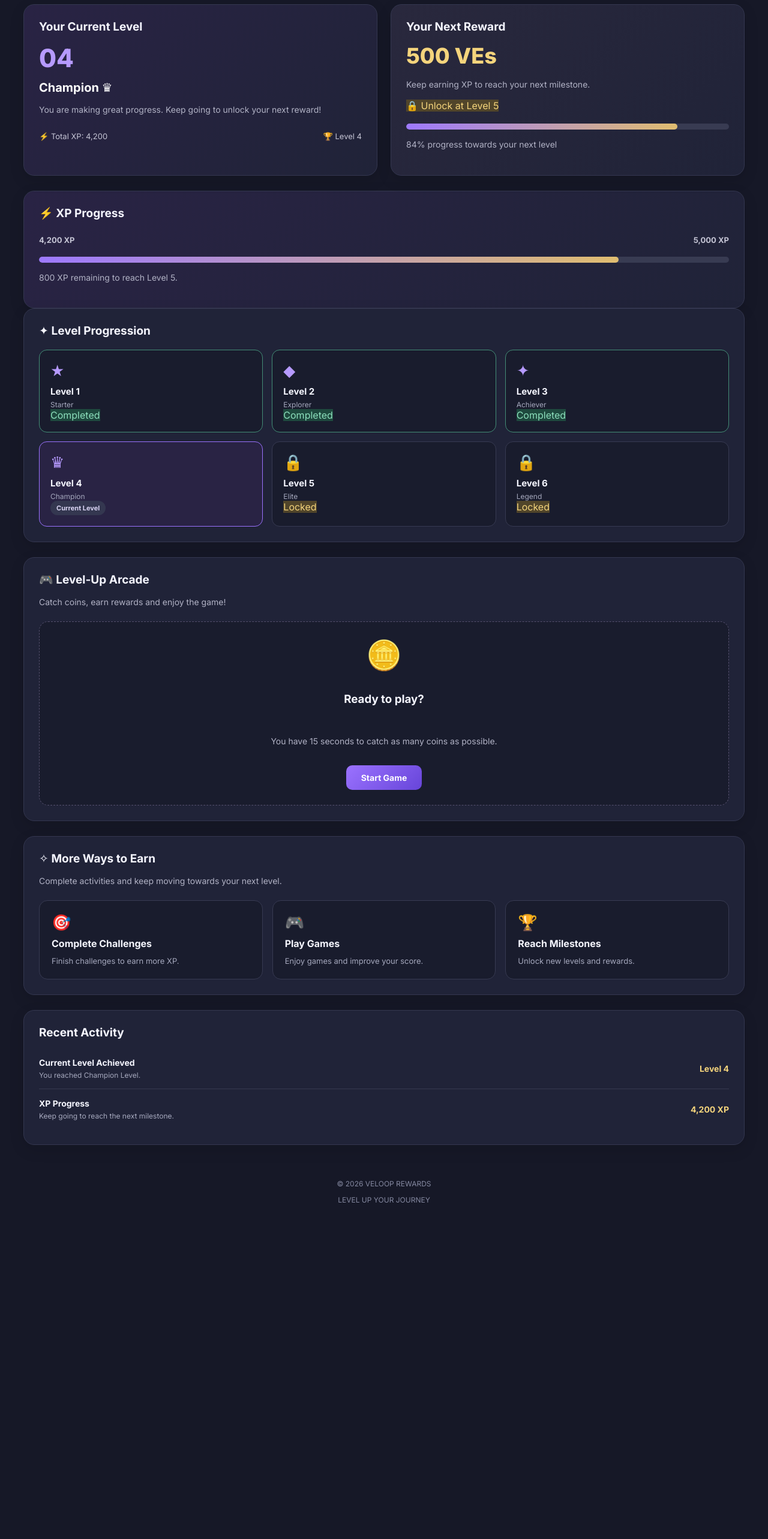
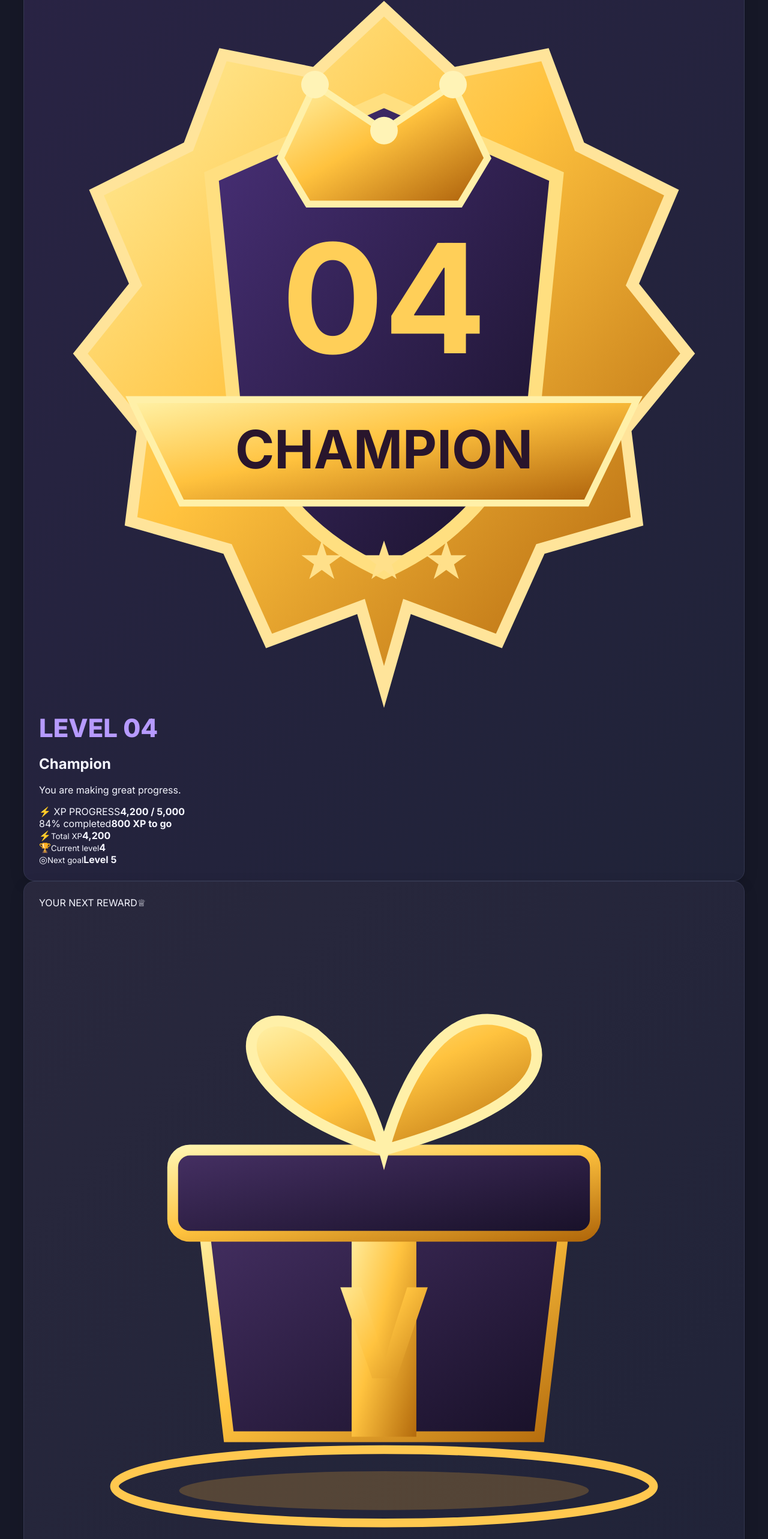
Before and after one commit to Sravanthi-295/VELOOP-Rewards-Experience-Platform, a React (Vite) app: page / in a window 1280 px wide. Shown: the part 200-2766 px from the top of the page at 60% size. Before the commit the page ends 2300 px from the top, so only its background shows below. Built offline with nearby package versions, Linux system fonts and the light colour scheme.

Commit message:
Update Dashboard.jsx

```diff
--- a/src/Dashboard.jsx
+++ b/src/Dashboard.jsx
@@ -14,17 +14,172 @@ const levels = [
 const currentXP = 4200;
 const currentLevel = 4;
 const nextLevelXP = 5000;
+const progress = Math.min(100, Math.round((currentXP / nextLevelXP) * 100));
 
-const progress = Math.min(
-  100,
-  Math.round((currentXP / nextLevelXP) * 100)
-);
+function ChampionBadge() {
+  return (
+    <svg viewBox="0 0 300 320" className={styles.championBadge}>
+      <defs>
+        <linearGradient id="badgeGold" x1="0" y1="0" x2="1" y2="1">
+          <stop offset="0%" stopColor="#fff2a8" />
+          <stop offset="45%" stopColor="#ffc23e" />
+          <stop offset="100%" stopColor="#a85b08" />
+        </linearGradient>
+        <linearGradient id="badgeShield" x1="0" y1="0" x2="1" y2="1">
+          <stop offset="0%" stopColor="#493078" />
+          <stop offset="100%" stopColor="#171127" />
+        </linearGradient>
+      </defs>
+
+      <path
+        d="M150 15 L180 43 L220 35 L235 75 L275 95 L258 135 L282 165 L255 198 L260 238 L218 250 L200 290 L160 275 L150 310 L140 275 L100 290 L82 250 L40 238 L45 198 L18 165 L42 135 L25 95 L65 75 L80 35 L120 43 Z"
+        fill="url(#badgeGold)"
+        stroke="#ffe49a"
+        strokeWidth="5"
+      />
+
+      <path
+        d="M150 55 L225 88 L215 190 Q195 240 150 260 Q105 240 85 190 L75 88 Z"
+        fill="url(#badgeShield)"
+        stroke="#ffdf80"
+        strokeWidth="6"
+      />
+
+      <path
+        d="M105 80 L120 48 L150 68 L180 48 L195 80 L183 100 L117 100 Z"
+        fill="url(#badgeGold)"
+        stroke="#fff0a8"
+        strokeWidth="3"
+      />
+
+      <circle cx="120" cy="48" r="6" fill="#fff3b6" />
+      <circle cx="150" cy="68" r="6" fill="#fff3b6" />
+      <circle cx="180" cy="48" r="6" fill="#fff3b6" />
+
+      <text
+        x="150"
+        y="165"
+        textAnchor="middle"
+        fill="#ffcf58"
+        fontSize="66"
+        fontWeight="bold"
+      >
+        04
+      </text>
+
+      <path
+        d="M40 185 L260 185 L238 230 L62 230 Z"
+        fill="url(#badgeGold)"
+        stroke="#fff0a8"
+        strokeWidth="3"
+      />
+
+      <text
+        x="150"
+        y="215"
+        textAnchor="middle"
+        fill="#29152c"
+        fontSize="23"
+        fontWeight="bold"
+      >
+        CHAMPION
+      </text>
+
+      <text
+        x="150"
+        y="263"
+        textAnchor="middle"
+        fill="#ffe08a"
+        fontSize="23"
+      >
+        ★ ★ ★
+      </text>
+    </svg>
+  );
+}
+
+function RewardGift() {
+  return (
+    <svg viewBox="0 0 320 300" className={styles.rewardGift}>
+      <defs>
+        <linearGradient id="giftGold" x1="0" y1="0" x2="1" y2="1">
+          <stop offset="0%" stopColor="#fff3ad" />
+          <stop offset="48%" stopColor="#ffc33f" />
+          <stop offset="100%" stopColor="#b36a0c" />
+        </linearGradient>
+        <linearGradient id="giftBox" x1="0" y1="0" x2="1" y2="1">
+          <stop offset="0%" stopColor="#463064" />
+          <stop offset="100%" stopColor="#171027" />
+        </linearGradient>
+      </defs>
+
+      <ellipse
+        cx="160"
+        cy="268"
+        rx="125"
+        ry="17"
+        fill="none"
+        stroke="#ffc84f"
+        strokeWidth="4"
+      />
+
+      <ellipse
+        cx="160"
+        cy="270"
+        rx="95"
+        ry="9"
+        fill="#e5a42f"
+        opacity="0.25"
+      />
+
+      <path
+        d="M75 135 L245 135 L232 245 L88 245 Z"
+        fill="url(#giftBox)"
+        stroke="url(#giftGold)"
+        strokeWidth="5"
+      />
+
+      <path
+        d="M145 135 L175 135 L175 245 L145 245 Z"
+        fill="url(#giftGold)"
+      />
+
+      <rect
+        x="62"
+        y="112"
+        width="196"
+        height="40"
+        rx="8"
+        fill="url(#giftBox)"
+        stroke="url(#giftGold)"
+        strokeWidth="5"
+      />
+
+      <path
+        d="M160 112 C75 85 92 35 128 58 Q150 76 160 112 C170 76 192 35 228 58 Q245 88 160 112"
+        fill="url(#giftGold)"
+        stroke="#fff0a8"
+        strokeWidth="5"
+      />
+
+      <text
+        x="160"
+        y="218"
+        textAnchor="middle"
+        fontSize="58"
+        fontWeight="bold"
+        fill="url(#giftGold)"
+      >
+        V
+      </text>
+    </svg>
+  );
+}
 
 export default function Dashboard() {
   const [gameState, setGameState] = useState("ready");
   const [score, setScore] = useState(0);
   const [timeLeft, setTimeLeft] = useState(15);
-
   const timerRef = useRef(null);
 
   useEffect(() => {
@@ -52,115 +207,132 @@ export default function Dashboard() {
           setGameState("finished");
           return 0;
         }
-
         return time - 1;
       });
     }, 1000);
   }
 
-  function catchCoin() {
-    if (gameState === "playing") {
-      setScore((value) => value + 1);
-    }
-  }
-
   return (
     <main className={styles.dashboard}>
-      {/* Header */}
-      <header className={styles.header}>
-        <div className={styles.brand}>
-          <span className={styles.brandIcon}>V</span>
-          <span>VELOOP REWARDS</span>
-        </div>
+      <div className={styles.container}>
+        {/* Header */}
+        <header className={styles.header}>
+          <div className={styles.brand}>
+            <span className={styles.brandIcon}>V</span>
+            <span className={styles.brandText}>
+              <strong>VELOOP</strong>
+              <small>REWARDS</small>
+            </span>
+          </div>
 
-        <div className={styles.headerRight}>
-          <span className={styles.demoTag}>IN PROGRESS</span>
-          <span className={styles.avatar}>S</span>
-        </div>
-      </header>
+          <div className={styles.headerRight}>
+            <span className={styles.demoTag}>● IN PROGRESS</span>
+            <span className={styles.avatar}>S</span>
+          </div>
+        </header>
 
-      <div className={styles.container}>
-        {/* Welcome */}
-        <section className={styles.welcome}>
-          <h1>Welcome to VELOOP Rewards!</h1>
-          <p>
-            Track your progress, earn rewards and level up
-            your journey.
-          </p>
-        </section>
+        {/* Current Level */}
+        <section className={styles.levelCard}>
+          <div className={styles.topLine}>
+            <span className={styles.sectionLabel}>YOUR CURRENT LEVEL</span>
+            <span className={styles.progressStatus}>● IN PROGRESS</span>
+          </div>
 
-        {/* Level and Reward Cards */}
-        <section className={styles.heroGrid}>
-          <div className={styles.levelCard}>
-            <h2>Your Current Level</h2>
-
-            <div className={styles.levelNumber}>
-              {String(currentLevel).padStart(2, "0")}
+          <div className={styles.championRow}>
+            <div className={styles.championArtwork}>
+              <ChampionBadge />
             </div>
 
-            <div className={styles.levelName}>Champion ♛</div>
-
-            <p className={styles.levelDescription}>
-              You are making great progress. Keep going
-              to unlock your next reward!
-            </p>
-
-            <div className={styles.levelStats}>
-              <span>⚡ Total XP: {currentXP.toLocaleString()}</span>
-              <span>🏆 Level {currentLevel}</span>
+            <div className={styles.championInfo}>
+              <span className={styles.levelNumber}>LEVEL 04</span>
+              <h1>Champion</h1>
+              <p>You are making great progress.</p>
             </div>
           </div>
 
-          <div className={styles.rewardCard}>
-            <h2>Your Next Reward</h2>
+          {/* XP Progress */}
+          <div className={styles.xpSection}>
+            <div className={styles.xpHeading}>
+              <span>⚡ XP PROGRESS</span>
+              <strong>
+                {currentXP.toLocaleString()} / {nextLevelXP.toLocaleString()}
+              </strong>
+            </div>
 
-            <div className={styles.rewardAmount}>500 VEs</div>
-
-            <p className={styles.rewardDescription}>
-              Keep earning XP to reach your next milestone.
-            </p>
-
-            <span className={styles.statusPending}>
-              🔒 Unlock at Level 5
-            </span>
-
-            <div className={styles.rewardProgress}>
+            <div className={styles.progressTrack}>
               <div
-                className={styles.rewardProgressBar}
+                className={styles.progressFill}
                 style={{ width: `${progress}%` }}
               />
             </div>
 
-            <p className={styles.rewardDescription}>
-              {progress}% progress towards your next level
-            </p>
+            <div className={styles.progressMeta}>
+              <span>{progress}% completed</span>
+              <strong>{(nextLevelXP - currentXP).toLocaleString()} XP to go</strong>
+            </div>
+          </div>
+
+          {/* Statistics */}
+          <div className={styles.stats}>
+            <div className={styles.stat}>
+              <span>⚡</span>
+              <small>Total XP</small>
+              <strong>{currentXP.toLocaleString()}</strong>
+            </div>
+
+            <div className={styles.stat}>
+              <span>🏆</span>
+              <small>Current level</small>
+              <strong>{currentLevel}</strong>
+            </div>
+
+            <div className={styles.stat}>
+              <span>◎</span>
+              <small>Next goal</small>
+              <strong>Level 5</strong>
+            </div>
           </div>
         </section>
 
-        {/* XP Progress */}
-        <section className={styles.levelCard}>
-          <h2>⚡ XP Progress</h2>
-
-          <div className={styles.levelStats}>
-            <strong>{currentXP.toLocaleString()} XP</strong>
-            <strong>{nextLevelXP.toLocaleString()} XP</strong>
+        {/* Next Reward */}
+        <section className={styles.rewardCard}>
+          <div className={styles.rewardHeading}>
+            <span className={styles.sectionLabel}>YOUR NEXT REWARD</span>
+            <span className={styles.rewardSmallIcon}>♕</span>
           </div>
 
-          <div className={styles.rewardProgress}>
+          <div className={styles.rewardArtwork}>
+            <RewardGift />
+          </div>
+
+          <div className={styles.rewardTitle}>LEVEL 5 REWARD</div>
+          <h2>500 VEs</h2>
+
+          <p className={styles.rewardDescription}>
+            Keep earning XP to reach your next milestone.
+          </p>
+
+          <div className={styles.rewardBottom}>
+            <span>Unlock progress</span>
+            <strong>{progress}%</strong>
+          </div>
+
+          <div className={styles.progressTrack}>
             <div
-              className={styles.rewardProgressBar}
+              className={styles.progressFill}
               style={{ width: `${progress}%` }}
             />
           </div>
 
-          <p className={styles.levelDescription}>
-            {nextLevelXP - currentXP} XP remaining to reach Level 5.
-          </p>
+          <span className={styles.unlockLabel}>🔒 Unlock at Level 5</span>
         </section>
 
-        {/* Level Roadmap */}
+        {/* Level Progression */}
         <section className={styles.roadmap}>
-          <h2>✦ Level Progression</h2>
+          <div className={styles.cardHeading}>
+            <h2>✦ LEVEL PROGRESSION</h2>
+            <span>YOUR JOURNEY</span>
+          </div>
 
           <div className={styles.roadmapList}>
             {levels.map((item) => {
@@ -170,35 +342,16 @@ export default function Dashboard() {
 
               return (
                 <div
-                  key={item.level}
                   className={`${styles.roadmapItem} ${
                     active ? styles.currentRoadmap : ""
                   } ${completed ? styles.completedRoadmap : ""}`}
+                  key={item.level}
                 >
-                  <div className={styles.earningIcon}>
+                  <div className={styles.roadmapBadge}>
                     {locked ? "🔒" : item.symbol}
                   </div>
-
-                  <h3>Level {item.level}</h3>
-                  <p>{item.name}</p>
-
-                  {active && (
-                    <span className={styles.status}>
-                      Current Level
-                    </span>
-                  )}
-
-                  {completed && (
-                    <span className={styles.statusSuccess}>
-                      Completed
-                    </span>
-                  )}
-
-                  {locked && (
-                    <span className={styles.statusPending}>
-                      Locked
-                    </span>
-                  )}
+                  <strong>Level {item.level}</strong>
+                  <small>{item.name}</small>
                 </div>
               );
             })}
@@ -207,91 +360,65 @@ export default function Dashboard() {
 
         {/* Mini Game */}
         <section className={styles.gameCard}>
-          <h2>🎮 Level-Up Arcade</h2>
+          <div className={styles.gameIcon}>🎮</div>
 
-          <p>
-            Catch coins, earn rewards and enjoy the game!
-          </p>
-
-          <div className={styles.gamePlayArea}>
-            <div className={styles.gameIcon}>🪙</div>
+          <div className={styles.gameContent}>
+            <span className={styles.gameKicker}>PLAY · EARN · LEVEL UP</span>
+            <h2>Level-Up Arcade</h2>
+            <p>Catch coins, earn rewards and boost your XP!</p>
 
             {gameState === "ready" && (
-              <>
-                <h3>Ready to play?</h3>
-                <p>You have 15 seconds to catch as many coins as possible.</p>
-
-                <button
-                  className={styles.gameButton}
-                  onClick={startGame}
-                >
-                  Start Game
-                </button>
-              </>
+              <button className={styles.gameButton} onClick={startGame}>
+                Play Now ›
+              </button>
             )}
 
             {gameState === "playing" && (
-              <>
-                <div className={styles.gameScore}>
-                  {score} Coins
-                </div>
-
-                <p>Time remaining: {timeLeft} seconds</p>
-
+              <div className={styles.gameControls}>
+                <strong>Time: {timeLeft}s · Coins: {score}</strong>
                 <button
                   className={styles.gameButton}
-                  onClick={catchCoin}
+                  onClick={() => setScore((value) => value + 1)}
                 >
                   Catch Coin ⚡
                 </button>
-              </>
+              </div>
             )}
 
             {gameState === "finished" && (
-              <>
-                <h3>Game Over!</h3>
-
-                <div className={styles.gameScore}>
-                  {score} Coins
-                </div>
-
-                <p>Great effort! Try again to beat your score.</p>
-
-                <button
-                  className={styles.gameButton}
-                  onClick={startGame}
-                >
+              <div className={styles.gameControls}>
+                <strong>Time's up! You caught {score} coins.</strong>
+                <button className={styles.gameButton} onClick={startGame}>
                   Play Again ↻
                 </button>
-              </>
+              </div>
             )}
           </div>
+
+          <div className={styles.floatingCoin}>V</div>
         </section>
 
         {/* Earning Opportunities */}
         <section className={styles.earningCard}>
-          <h2>✧ More Ways to Earn</h2>
-
-          <p className={styles.rewardDescription}>
-            Complete activities and keep moving towards
-            your next level.
-          </p>
+          <span className={styles.sectionLabel}>✧ KEEP YOUR MOMENTUM</span>
+          <h2>More Ways to Earn</h2>
+          <p>Complete activities and keep moving towards your next level.</p>
 
           <div className={styles.earningGrid}>
             <div className={styles.earningItem}>
-              <div className={styles.earningIcon}>🎯</div>
+              <span>🎯</span>
               <h3>Complete Challenges</h3>
               <p>Finish challenges to earn more XP.</p>
             </div>
 
             <div className={styles.earningItem}>
-              <div className={styles.earningIcon}>🎮</div>
+              <span>🎮</span>
               <h3>Play Games</h3>
               <p>Enjoy games and improve your score.</p>
             </div>
 
             <div className={styles.earningItem}>
-              <div className={styles.earningIcon}>🏆</div>
+              <span>🏆</span>
               <h3>Reach Milestones</h3>
               <p>Unlock new levels and rewards.</p>
             </div>
@@ -303,26 +430,25 @@ export default function Dashboard() {
           <h2>Recent Activity</h2>
 
           <div className={styles.activityItem}>
-            <div className={styles.activityInfo}>
-              <h3>Current Level Achieved</h3>
+            <div>
+              <strong>Current Level Achieved</strong>
               <p>You reached Champion Level.</p>
             </div>
-            <span className={styles.activityPoints}>Level 4</span>
+            <strong>Level 4</strong>
           </div>
 
           <div className={styles.activityItem}>
-            <div className={styles.activityInfo}>
-              <h3>XP Progress</h3>
+            <div>
+              <strong>XP Progress</strong>
               <p>Keep going to reach the next milestone.</p>
             </div>
-            <span className={styles.activityPoints}>4,200 XP</span>
+            <strong>4,200 XP</strong>
           </div>
         </section>
 
-        {/* Footer */}
         <footer className={styles.footer}>
-          <p>© 2026 VELOOP REWARDS</p>
-          <p>LEVEL UP YOUR JOURNEY</p>
+          <span>© 2026 VELOOP REWARDS</span>
+          <span>LEVEL UP YOUR JOURNEY</span>
         </footer>
       </div>
     </main>
```
